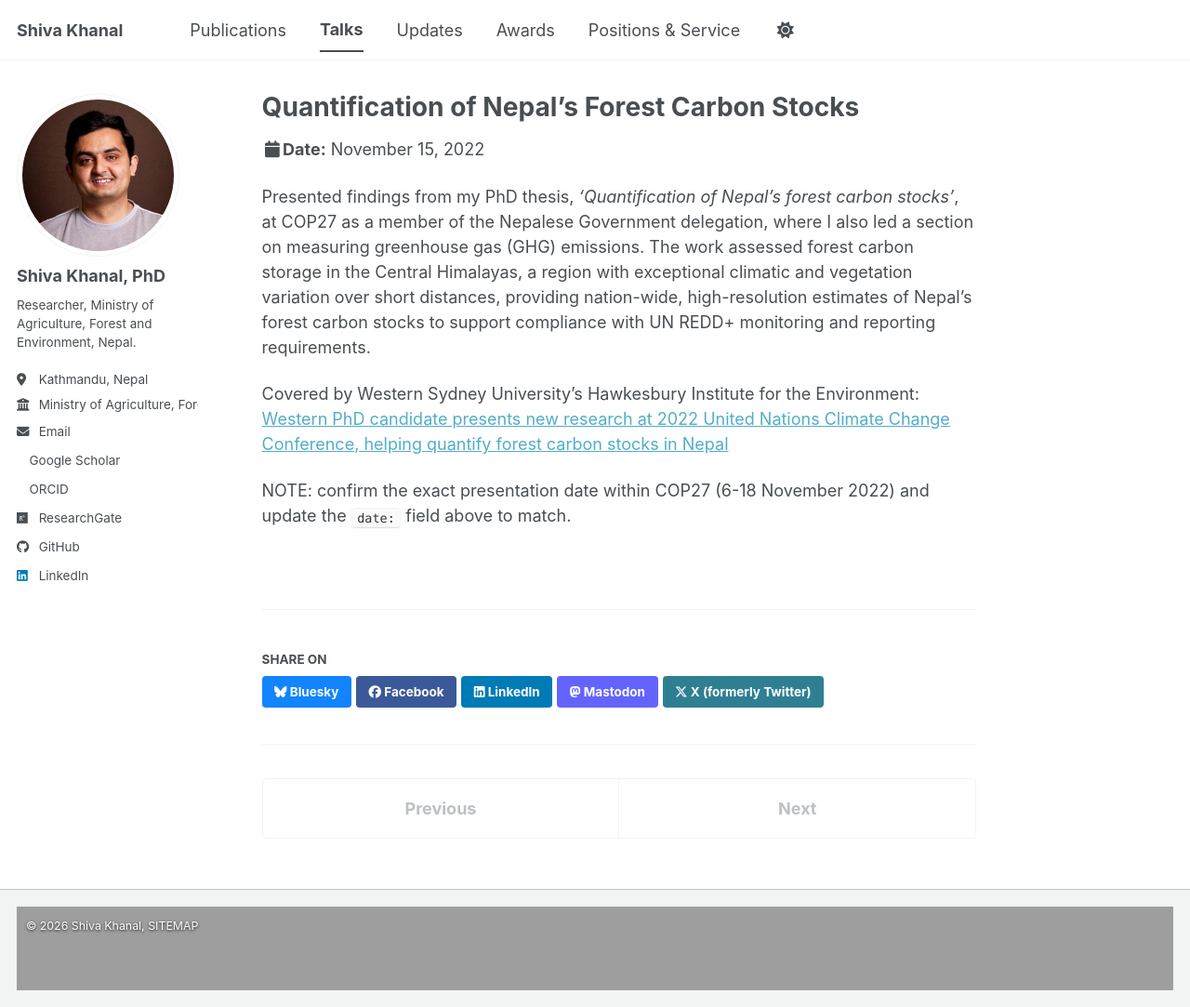
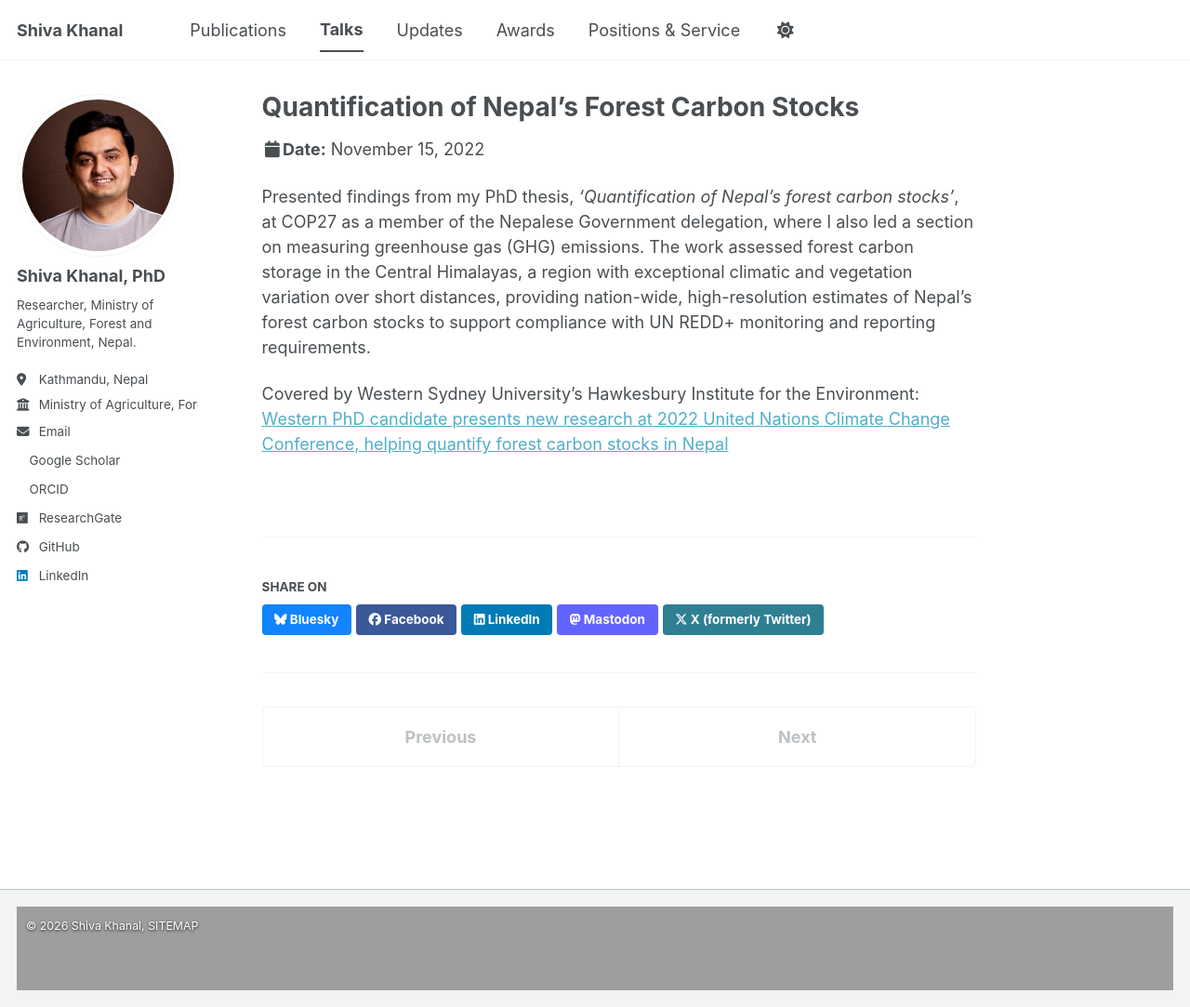
Before and after one commit to shivakhanal/shivakhanal.github.io, a Jekyll site: the page built from _talks/2022-11-15-cop27-nepal-forest-carbon.md, in a window 1280 px wide and 1083 px high. Shown: the whole window at 93% size. Built offline with Jekyll 4.4.1, drawn with Linux system fonts in a browser that asks for light colours; a style sheet for code colours, icons or effects is not loaded.

Commit message:
date fixed

```diff
--- a/_talks/2022-11-15-cop27-nepal-forest-carbon.md
+++ b/_talks/2022-11-15-cop27-nepal-forest-carbon.md
@@ -11,5 +11,3 @@ location: "Sharm El-Sheikh, Egypt"
 Presented findings from my PhD thesis, *'Quantification of Nepal's forest carbon stocks'*, at COP27 as a member of the Nepalese Government delegation, where I also led a section on measuring greenhouse gas (GHG) emissions. The work assessed forest carbon storage in the Central Himalayas, a region with exceptional climatic and vegetation variation over short distances, providing nation-wide, high-resolution estimates of Nepal's forest carbon stocks to support compliance with UN REDD+ monitoring and reporting requirements.
 
 Covered by Western Sydney University's Hawkesbury Institute for the Environment: [Western PhD candidate presents new research at 2022 United Nations Climate Change Conference, helping quantify forest carbon stocks in Nepal](https://www.westernsydney.edu.au/news-centre/stories/2022/western-phd-candidate-presents-new-research-at-2022-united-nations-climate-change-conference-helping-quantify-forest-carbon-stocks-in-nepal)
-
-NOTE: confirm the exact presentation date within COP27 (6-18 November 2022) and update the `date:` field above to match.
```
